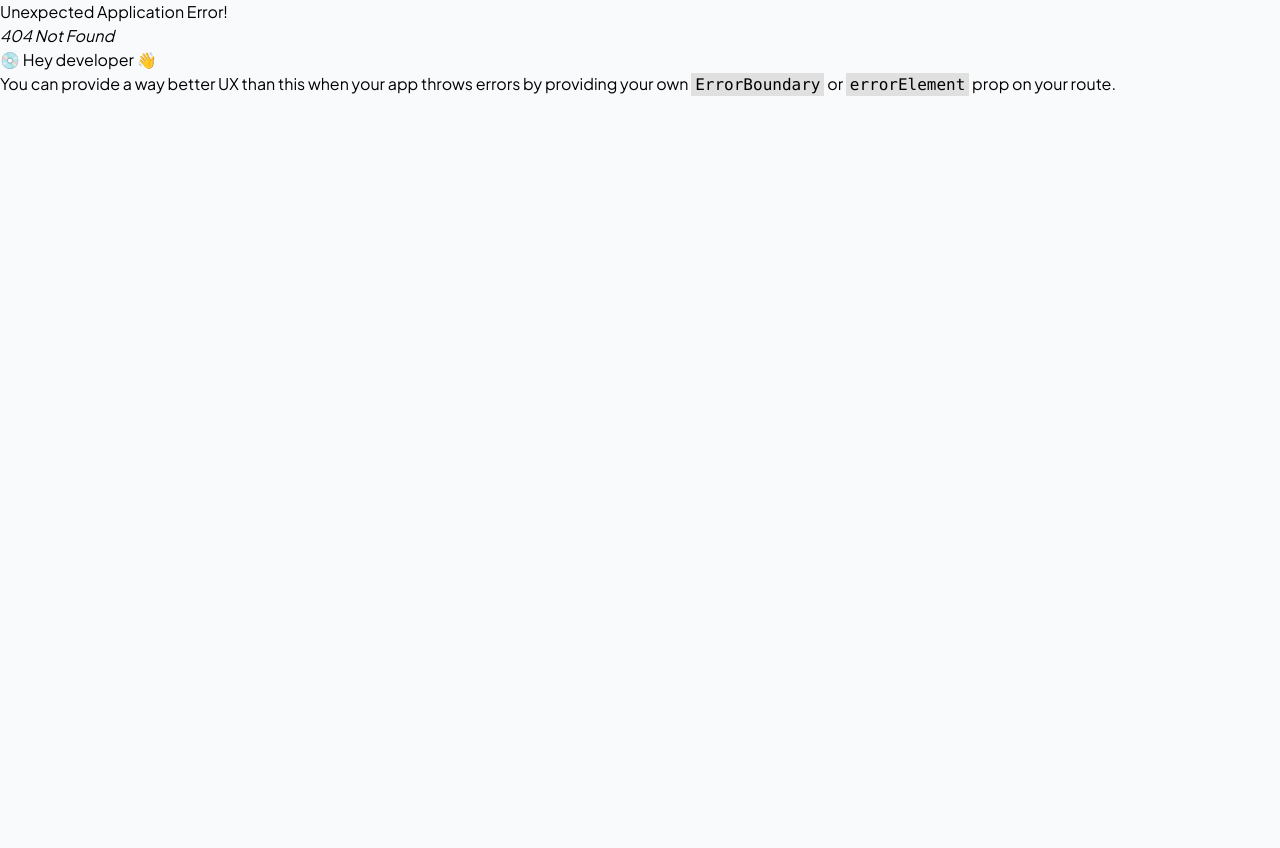
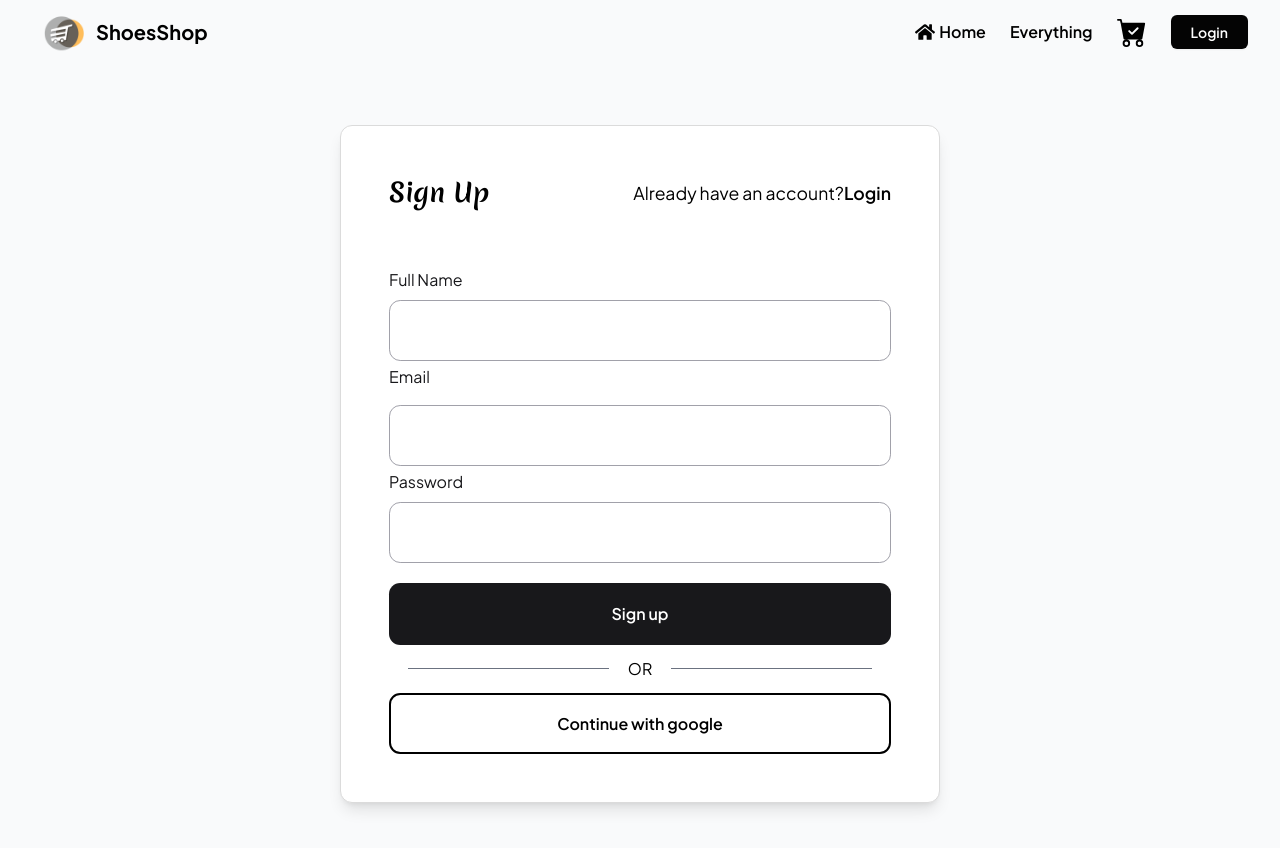
Before and after one commit to iamshs/shoe-store, a React (Create React App) app: page /register in a window 1280 px wide. Before the commit this address had no page. Shown: the top 848 px of the page. Before the commit the page ends 800 px from the top, so only its background shows below. Built offline with nearby package versions, Linux system fonts and the light colour scheme.

Commit message:
register form created

```diff
--- /dev/null
+++ b/src/Pages/Authentication/Divider/Divider.js
@@ -0,0 +1,11 @@
+import React from 'react';
+
+const Divider = () => {
+    return (
+        <div className='flex items-center justify-evenly'>
+         <div className='h-[1px] w-[40%] bg-gray-500 '></div> OR <div className='h-[1px] w-[40%] bg-gray-500 '></div>
+        </div>
+    );
+};
+
+export default Divider;
--- a/src/Pages/Authentication/Login/Login.js
+++ b/src/Pages/Authentication/Login/Login.js
@@ -1,19 +1,20 @@
 import React from "react";
 import { useForm } from "react-hook-form";
 import { Link } from "react-router-dom";
+import Divider from "../Divider/Divider";
 
 const Login = () => {
   const { register, handleSubmit , formState: { errors } } = useForm();
   const onSubmit = data => {console.log(data)};
   return (
  <>
- <div className=" lg:min-h-[100vh] md:min-h-[60vh] min-h-[70vh] bg-[#F9FAFB] grid place-content-center ">
+ <div className=" lg:min-h-[100vh]  min-h-[70vh] bg-[#F9FAFB] grid place-content-center ">
         <div className="bg-white lg:p-[3rem] md:p-[3rem] p-[1rem] rounded-[.75rem] w-[350px] md:w-[528px] lg:w-[600px] shadow-lg border-[1px] border-[#dbdbdb]">
           <header className="flex items-center justify-between">
             <h1 className="lg:text-[1.6rem] text-[1.1rem] md:text-[1.4rem] font-semibold">Login</h1>
             <p className="text-sm lg:[text-1.2rem] md:text-[1.1rem] ">
               Don&apos;t have an account?{" "}
-              <Link className="font-semibold" href="/signup">
+              <Link className="font-semibold" to="/register">
                 Join now
               </Link>
             </p>
@@ -29,12 +30,12 @@ const Login = () => {
               type="email"
               id="email"
               className="w-full border-[1px] border-[#A1A1AA] lg:h-[3.8rem] h-[2.8rem]
-              lg:rounded-[0.7rem] md:rounded-[0.6rem] md:h-[3.5rem] rounded-[0.5rem] my-4 lg:text-[1.4rem] text-[1rem] p-4"
+              lg:rounded-[0.7rem] md:rounded-[0.6rem] md:h-[3.5rem] rounded-[0.5rem] my-3 mb-1 lg:text-[1.4rem] text-[1rem] p-4"
               {...register("email", {
                 required: "Email is required"
             })}
             />
-            {errors.email && <p className="text-red-600" role="alert">{errors.email?.message}</p>}
+            {errors.email && <p className="text-red-600 my-1" role="alert">{errors.email?.message}</p>}
             <label
               className="text-[1rem] text-[#18181B] font-[400]"
               htmlFor="password"
@@ -44,27 +45,28 @@ const Login = () => {
             <input
               className="w-full border-[1px] border-[#A1A1AA]  h-[2.8rem]
               lg:rounded-[0.7rem] md:rounded-[0.6rem] md:h-[3.5rem] rounded-[0.5rem]
-              lg:h-[3.8rem] my-4 lg:text-[1.4rem] text-[1rem] p-4"
+              lg:h-[3.8rem] my-3 mb-1 lg:text-[1.4rem] text-[1rem] p-4"
               type="password"
               id="password"
               {...register("password" , {
                 required: "Password is required" ,
-                minLength : { value: 6 , message : "Password must be al least 6 character longer" }
+                minLength : { value: 6 , message : "Password must be at least 6 character longer" }
             })}
 
             />
-        {errors.password && <p className="text-red-600" role="alert">{errors.password?.message}</p>}
+        {errors.password && <p className="text-red-600 my-1" role="alert">{errors.password?.message}</p>}
             <button
 
-              className="mt-6 text-[1rem] font-semibold hover:bg-black bg-[#18181B] w-full lg:p-[1.2rem] p-[0.85rem]
+              className="mt-6 mb-3 text-[1rem] font-semibold hover:bg-black bg-[#18181B] w-full lg:p-[1.2rem] p-[0.85rem]
                md:p-[1.1rem] text-white rounded-[0.7rem] "
             >
               {/* {loading ? <Spinner size={20} /> : "Sign in"} */}
               Login
             </button>
+            <Divider />
             <button
 
-              className="mt-6 text-[1rem] font-semibold bg-[#ffffff] w-full lg:p-[1.04rem] p-[0.85rem]
+              className="mt-3 text-[1rem] font-semibold bg-[#ffffff] w-full lg:p-[1.04rem] p-[0.85rem]
                md:p-[1.1rem] text-black rounded-[0.7rem] hover:bg-[#18181B] hover:text-white border-2 border-black "
             >
               {/* {loading ? <Spinner size={20} /> : "Sign in"} */}
--- /dev/null
+++ b/src/Pages/Authentication/Register/Register.js
@@ -0,0 +1,87 @@
+import React from 'react';
+import { Link } from 'react-router-dom';
+import Divider from '../Divider/Divider';
+
+const Register = () => {
+    return (
+        <>
+        <div className=" lg:min-h-[100vh]  min-h-[70vh] bg-[#F9FAFB] grid place-content-center ">
+               <div className="bg-white lg:p-[3rem] md:p-[3rem] p-[1rem] rounded-[.75rem] w-[350px] md:w-[528px] lg:w-[600px] shadow-lg border-[1px] border-[#dbdbdb]">
+                 <header className="flex items-center justify-between">
+                   <h1 className="lg:text-[1.6rem] text-[1.1rem] md:text-[1.4rem] font-semibold">Sign Up</h1>
+                   <p className="text-sm lg:[text-1.2rem] md:text-[1.1rem] ">
+                     Already have an account?
+                     <Link className="font-semibold" to="/login">
+                       Login
+                     </Link>
+                   </p>
+                 </header>
+                 <form className="mt-[3.5rem]" >
+                   <label
+                     className="text-[1rem] text-[#18181B] font-[400]"
+                     htmlFor="email"
+                   >
+                     Full Name
+                   </label>
+                   <input
+                     type="text"
+                     id="name"
+                     className="w-full border-[1px] border-[#A1A1AA] lg:h-[3.8rem] h-[2.8rem]
+                     lg:rounded-[0.7rem] md:rounded-[0.6rem] md:h-[3.5rem] rounded-[0.5rem] my-2 mb-1 lg:text-[1.4rem] text-[1rem] p-4"
+
+                   />
+                   <label
+                     className="text-[1rem] text-[#18181B] font-[400]"
+                     htmlFor="email"
+                   >
+                     Email
+                   </label>
+                   <input
+                     type="email"
+                     id="email"
+                     className="w-full border-[1px] border-[#A1A1AA] lg:h-[3.8rem] h-[2.8rem]
+                     lg:rounded-[0.7rem] md:rounded-[0.6rem] md:h-[3.5rem] rounded-[0.5rem] my-4 mb-1 lg:text-[1.4rem] text-[1rem] p-4"
+
+                   />
+
+                   <label
+                     className="text-[1rem] text-[#18181B] font-[400]"
+                     htmlFor="password"
+                   >
+                     Password
+                   </label>
+                   <input
+                     className="w-full border-[1px] border-[#A1A1AA]  h-[2.8rem]
+                     lg:rounded-[0.7rem] md:rounded-[0.6rem] md:h-[3.5rem] rounded-[0.5rem]
+                     lg:h-[3.8rem] my-2 mb-1 lg:text-[1.4rem] text-[1rem] p-4"
+                     type="password"
+                     id="password"
+
+
+                   />
+
+                   <button
+
+                     className="mt-4 mb-3 text-[1rem] font-semibold hover:bg-black bg-[#18181B] w-full lg:p-[1.2rem] p-[0.85rem]
+                      md:p-[1.1rem] text-white rounded-[0.7rem] "
+                   >
+                     {/* {loading ? <Spinner size={20} /> : "Sign in"} */}
+                    Sign up
+                   </button>
+                   <Divider />
+                   <button
+
+                     className="mt-3 text-[1rem] font-semibold bg-[#ffffff] w-full lg:p-[1.04rem] p-[0.85rem]
+                      md:p-[1.1rem] text-black rounded-[0.7rem] hover:bg-[#18181B] hover:text-white border-2 border-black "
+                   >
+                     {/* {loading ? <Spinner size={20} /> : "Sign in"} */}
+                    Continue with google
+                   </button>
+                 </form>
+               </div>
+             </div>
+        </>
+    );
+};
+
+export default Register;
--- a/src/Routes/routes.js
+++ b/src/Routes/routes.js
@@ -1,6 +1,7 @@
 import { createBrowserRouter } from "react-router-dom";
 import Main from "../Layout/Main/Main";
 import Login from "../Pages/Authentication/Login/Login";
+import Register from "../Pages/Authentication/Register/Register";
 import Everything from "../Pages/Everything/Everything";
 import Home from "../Pages/Home/Home";
 
@@ -21,6 +22,10 @@ const router = createBrowserRouter([
                path:"login",
                element : <Login />
             },
+            {
+               path:"register",
+               element : <Register />
+            },
         ]
     }
 ]);
```
